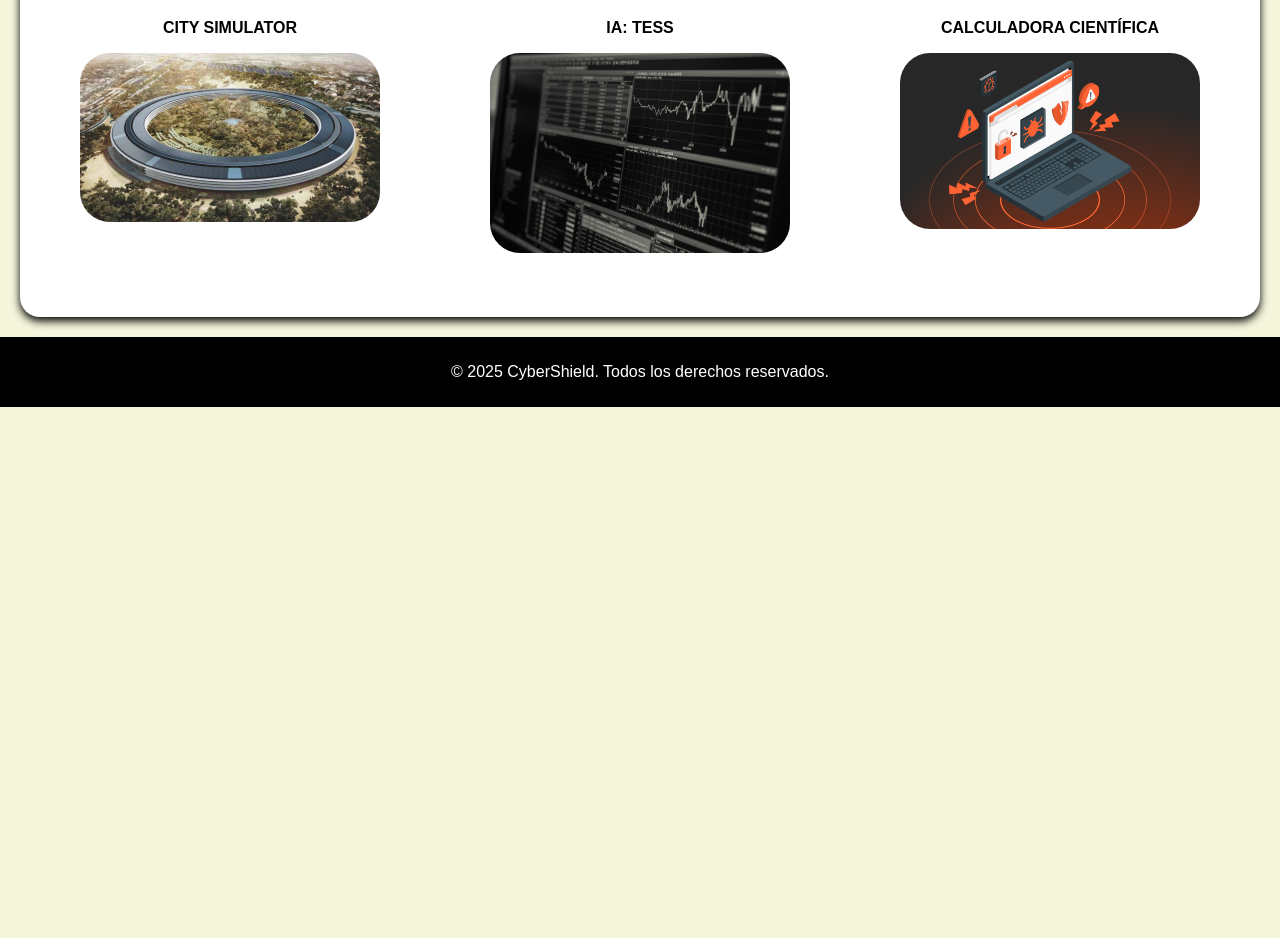
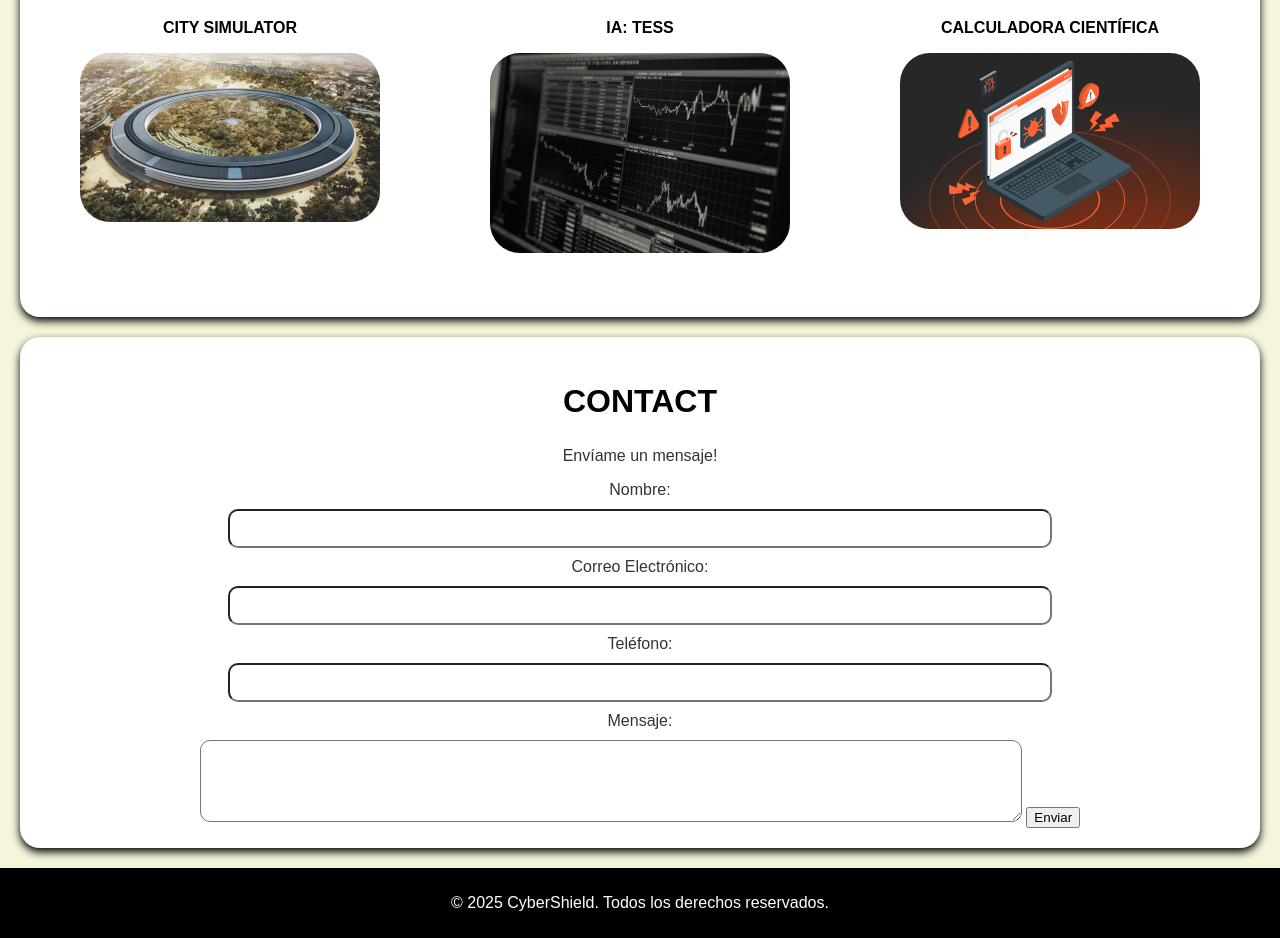
Before and after one commit to Carlitoos05/ejercicio_1, a plain HTML site: page index.html in a window 1280 px wide. Shown: the part 554-1492 px from the top of the page. Before the commit the page ends 961 px from the top, so only its background shows below. Drawn offline with Linux system fonts and the light colour scheme.

Commit message:
He añadido el formulario

```diff
--- a/index.html
+++ b/index.html
@@ -48,6 +48,25 @@
         </div>
     </section>
 
+    <section class="contact">
+        <h2>CONTACT</h2>
+        <p>Envíame un mensaje!</p>
+        <form>
+            <label for="nombre">Nombre:</label>
+            <input type="text" id="nombre" name="nombre" required>
+
+            <label for="email">Correo Electrónico:</label>
+            <input type="email" id="email" name="email" required>
+
+            <label for="telefono">Teléfono:</label>
+            <input type="tel" id="telefono" name="telefono">
+
+            <label for="mensaje">Mensaje:</label>
+            <textarea id="mensaje" name="mensaje" rows="4" required></textarea>
+
+            <button type="submit">Enviar</button>
+    </section>
+
     <footer>
         <p>&copy; 2025 CyberShield. Todos los derechos reservados.</p>
     </footer>
--- a/style.css
+++ b/style.css
@@ -114,6 +114,40 @@ nav ul li a{
     border-radius: 30px;
 }
 
+
+/*Contact*/
+.contact{
+    background-color: #fff;
+    border-radius: 20px;
+    box-shadow: 0 4px 8px black;
+    margin: 20px;
+    padding: 20px;
+    text-align: center;
+
+}
+
+.contact label{
+    display: flex;
+    flex-direction: column;
+    margin: 10px;
+}
+
+.contact input{
+    padding: 10px;
+    margin: 10px black;
+    border-radius: 10px;
+    width: 800px;
+
+}
+
+.contact textarea{
+    padding: 10px;
+    margin: 10px black;
+    border-radius: 10px;
+    width: 800px;
+}
+
+
 /*Footer*/
 footer{
     background-color: black;
```
